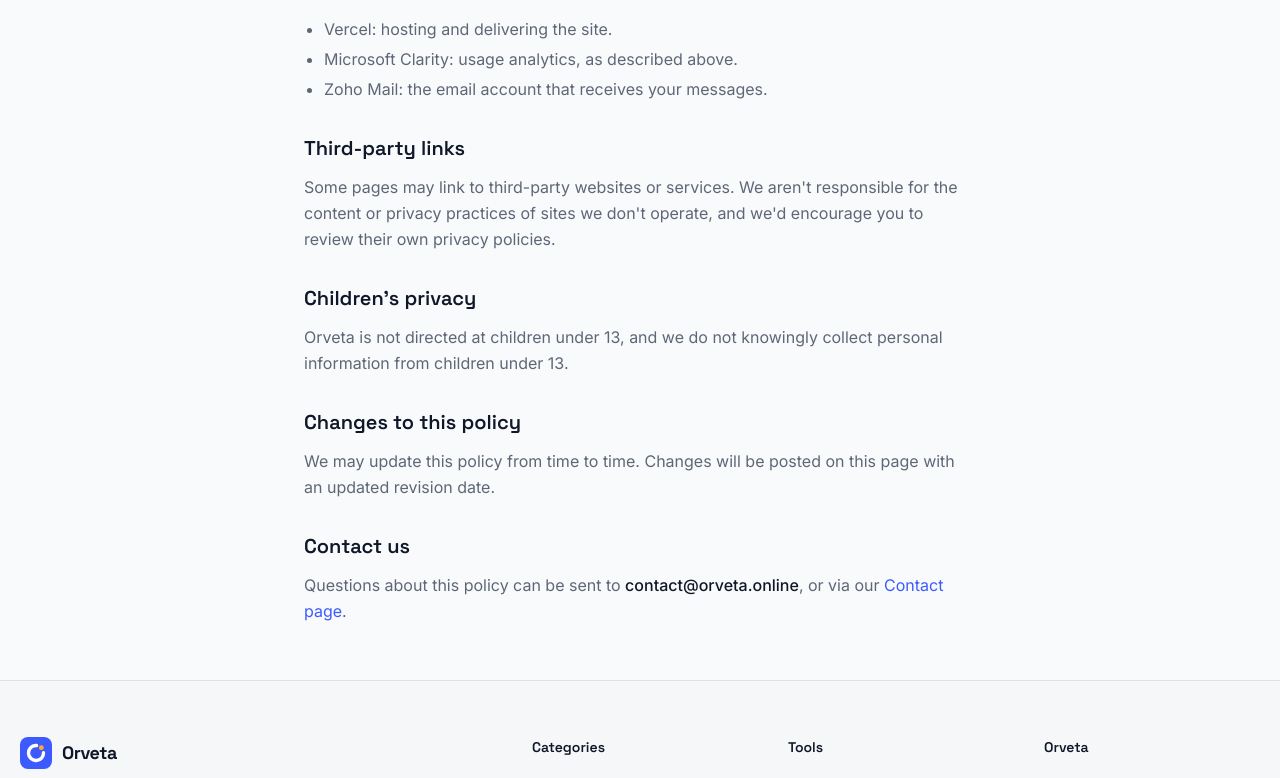
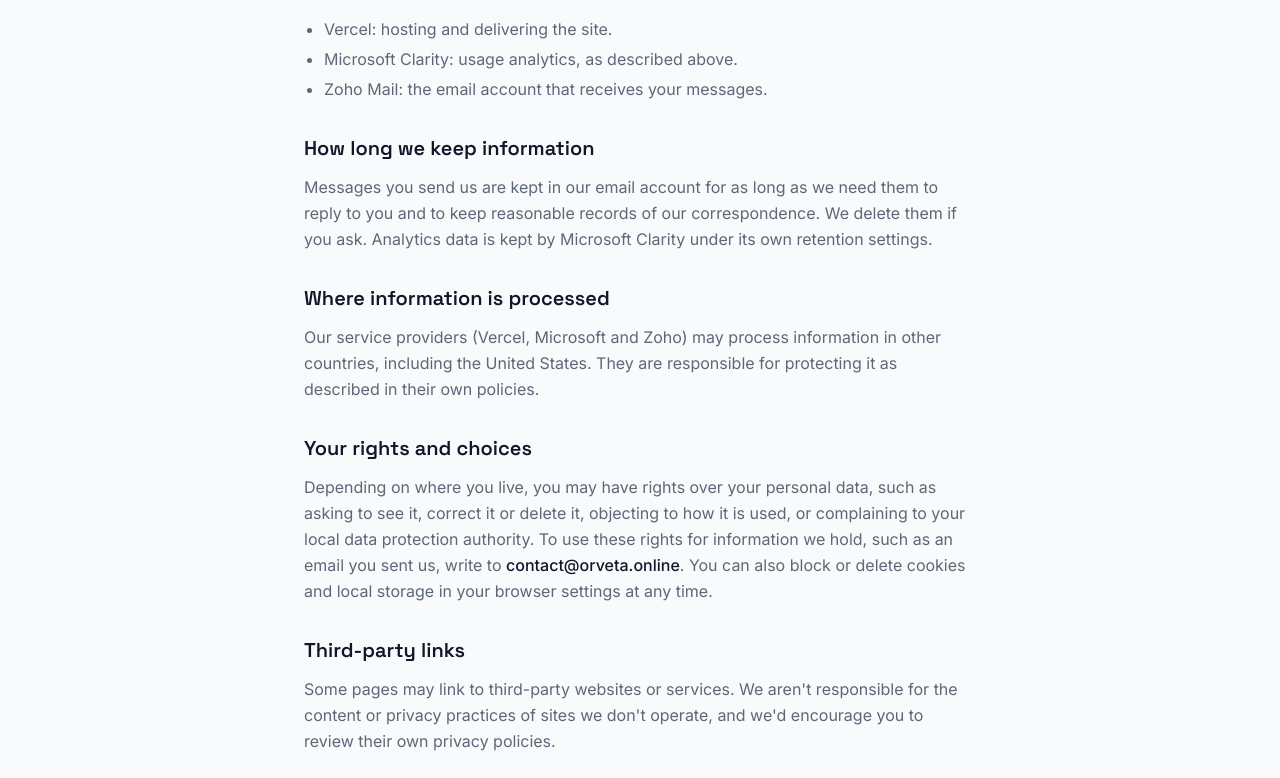
Before and after one commit to hanzlakhalid-dev/Orveta, a Next.js app: page /privacy in a window 1280 px wide. Shown: the part 1765-2543 px from the top of the page. Built offline with nearby package versions, Linux system fonts and the light colour scheme.

Commit message:
stage 3.6

```diff
--- a/src/app/privacy/page.tsx
+++ b/src/app/privacy/page.tsx
@@ -129,6 +129,37 @@
           </section>
 
           <section>
+            <h2 className={h2Class}>How long we keep information</h2>
+            <p className="mt-3 leading-relaxed">
+              Messages you send us are kept in our email account for as long as we need them to
+              reply to you and to keep reasonable records of our correspondence. We delete them if
+              you ask. Analytics data is kept by Microsoft Clarity under its own retention
+              settings.
+            </p>
+          </section>
+
+          <section>
+            <h2 className={h2Class}>Where information is processed</h2>
+            <p className="mt-3 leading-relaxed">
+              Our service providers (Vercel, Microsoft and Zoho) may process information in other
+              countries, including the United States. They are responsible for protecting it as
+              described in their own policies.
+            </p>
+          </section>
+
+          <section>
+            <h2 className={h2Class}>Your rights and choices</h2>
+            <p className="mt-3 leading-relaxed">
+              Depending on where you live, you may have rights over your personal data, such as
+              asking to see it, correct it or delete it, objecting to how it is used, or complaining
+              to your local data protection authority. To use these rights for information we hold,
+              such as an email you sent us, write to{" "}
+              <span className="font-medium text-foreground">{siteConfig.email}</span>. You can also
+              block or delete cookies and local storage in your browser settings at any time.
+            </p>
+          </section>
+
+          <section>
             <h2 className={h2Class}>Third-party links</h2>
             <p className="mt-3 leading-relaxed">
               Some pages may link to third-party websites or services. We aren&apos;t responsible
```
